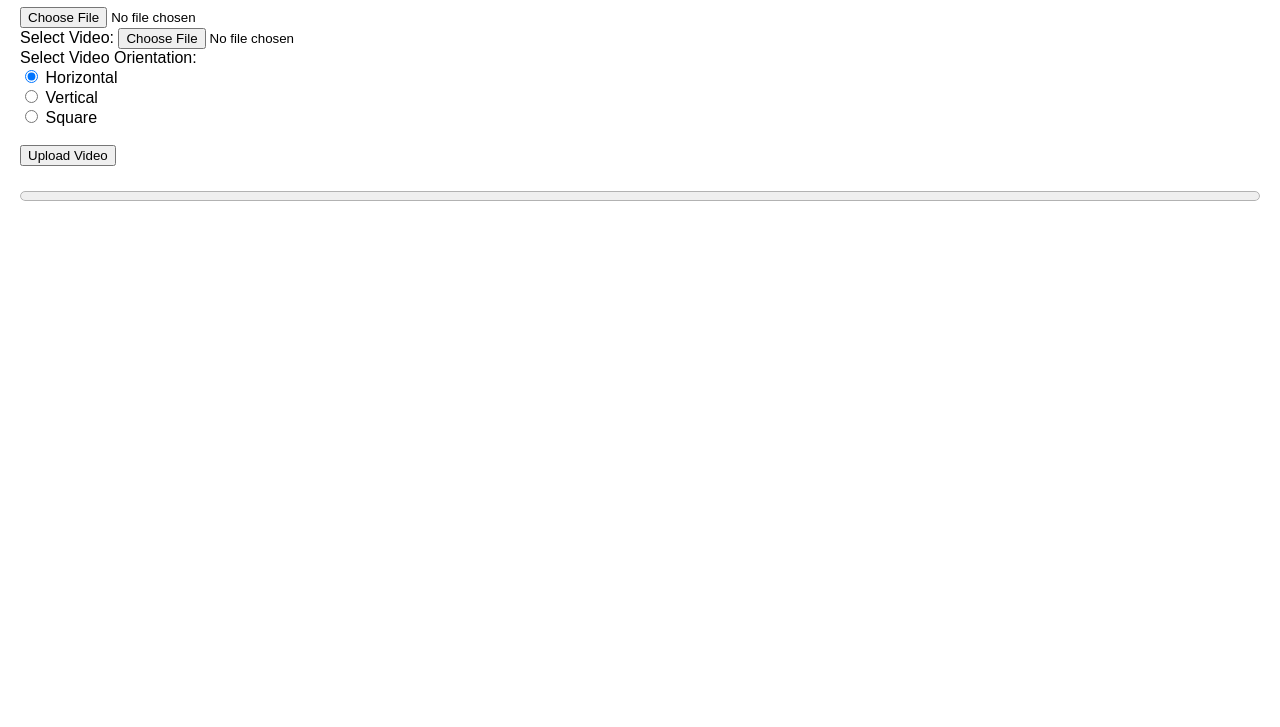
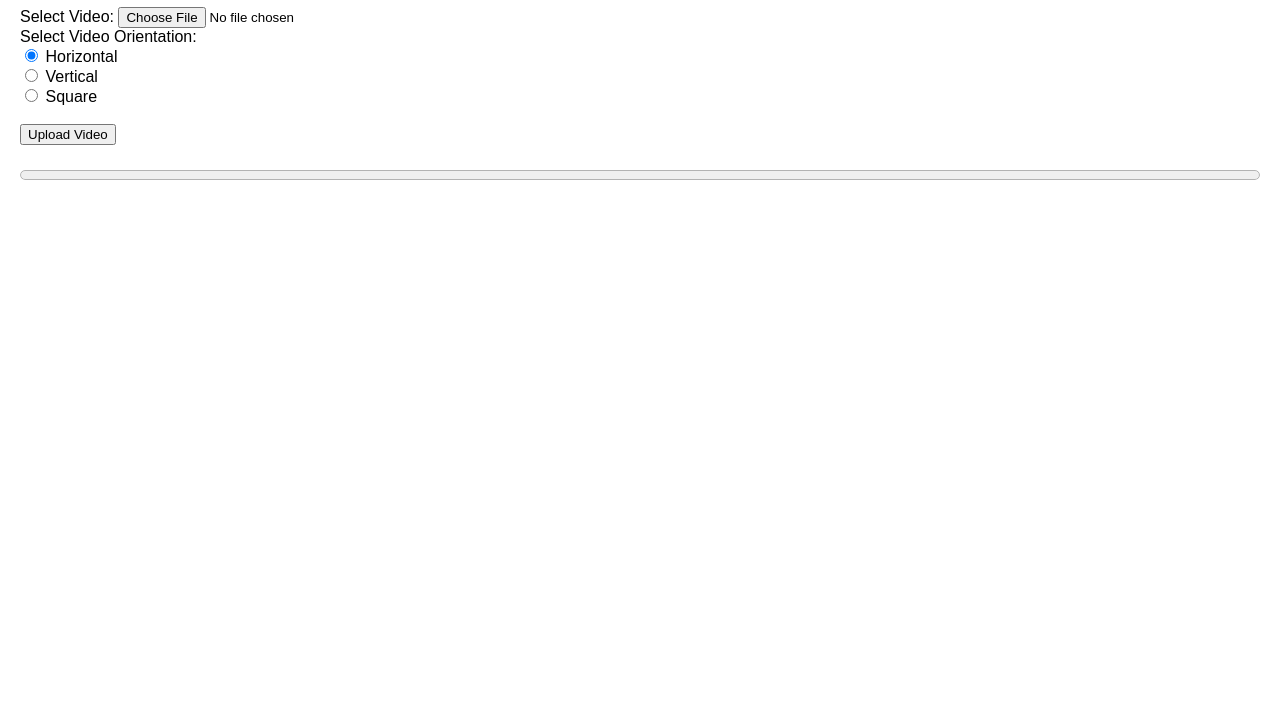
Before and after one commit to TheUnqualifiedTutor/theunqualifiedtutor-frontend, a plain HTML site: page index.html in a window 1280 px wide. Shown: the part 73-800 px from the top of the page. Drawn offline with Linux system fonts and the light colour scheme.

Commit message:
debugging

```diff
--- a/index.html
+++ b/index.html
@@ -9,10 +9,6 @@
 </head>
 <body>
   <h1>Automatic Clipping Tool</h1>
-
-  <!-- Video File Input -->
-  <input type="file" id="videoInput" accept="video/mp4" />
-  <br/>
 
   <!-- Upload Form -->
   <form id="uploadForm">
```
